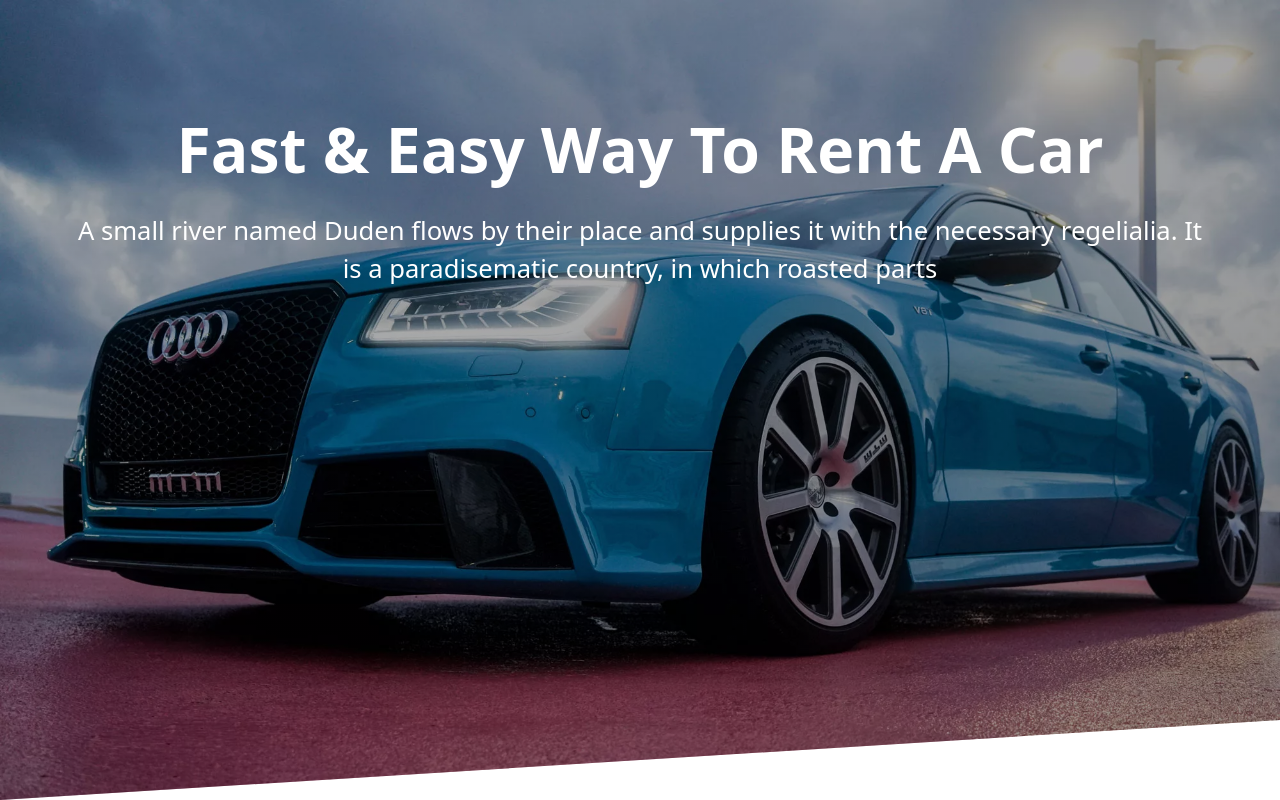
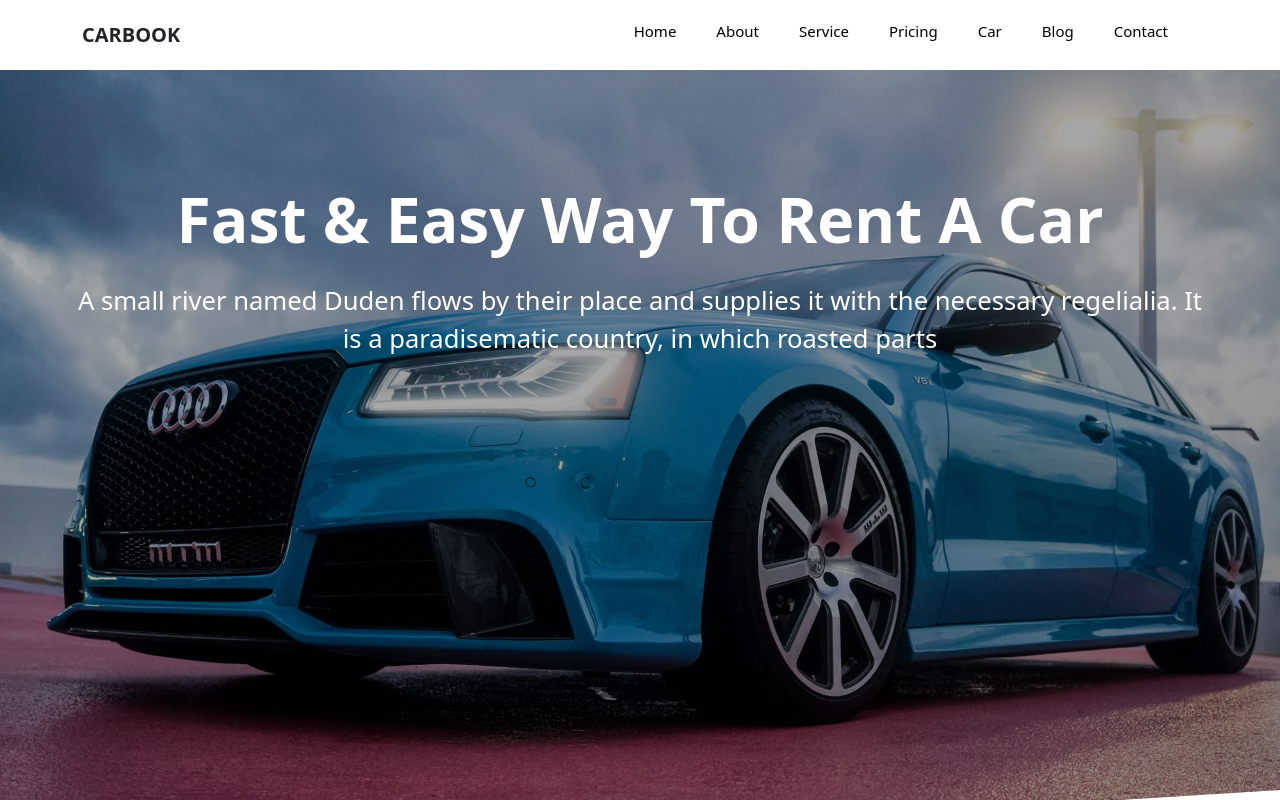
Before and after one commit to Yahckman1112/car-book, a React (Create React App) app: page / in a window 1280 px wide. Shown: the top 800 px of the page. Built offline with nearby package versions, Linux system fonts and the light colour scheme.

Commit message:
App heaer

```diff
--- a/src/App.js
+++ b/src/App.js
@@ -1,13 +1,15 @@
-import logo from './logo.svg';
-import './App.css';
-import { Route, Routes } from 'react-router-dom';
-import Home from './pages/homepage/home';
+import logo from "./logo.svg";
+import "./App.css";
+import { Route, Routes } from "react-router-dom";
+import Home from "./pages/homepage/home";
+import Header from "./components/header/header";
 
 function App() {
   return (
     <div className="App">
-      < Routes>
-      <Route path='/' element={<Home/>}/>
+      <Header />
+      <Routes>
+        <Route path="/" element={<Home />} />
       </Routes>
     </div>
   );
--- a/src/components/footer/footer.jsx
+++ b/src/components/footer/footer.jsx
@@ -2,13 +2,8 @@ import React from "react";
 import styles from "./footer.module.scss";
 import { carText, logo, links, customers } from "./text";
 import { Link } from "react-router-dom";
-import {
-  FaFacebook,
-  FaInstagramSquare,
-  FaLocationArrow,
-  FaSearchLocation,
-  FaTwitter,
-} from "react-icons/fa";
+import { FaLocationArrow } from "react-icons/fa";
+import { Zoom } from "react-reveal";
 function Footer(props) {
   return (
     <div className={styles.footer}>
@@ -22,16 +17,17 @@ function Footer(props) {
 
           <div className={styles.social}>
             {logo.map((logo, i) => (
+              <Zoom>
                 <a href={logo.link} className={styles.social_logo}>
                   {logo.logo}
                 </a>
+              </Zoom>
             ))}
           </div>
         </div>
         <div className="col-12 col-lg-3 col-md-3">
           <p className={styles.para2}>Information</p>
-          {links.map(link=>(
-
+          {links.map((link) => (
             <Link className={styles.link} to="#">
               {link.linkName}
             </Link>
@@ -40,13 +36,11 @@ function Footer(props) {
 
         <div className="col-12 col-lg-3 col-md-3">
           <p className={styles.para2}> Customer Support </p>
-          {customers.map(item=>(
-
+          {customers.map((item) => (
             <Link className={styles.link} to="#">
               {item.linkName}
             </Link>
-          )) }
-
+          ))}
         </div>
         <div className="col-12 col-lg-3 col-md-3">
           <p className={styles.para2}> Have a Question </p>
--- /dev/null
+++ b/src/components/header/header.jsx
@@ -0,0 +1,42 @@
+import React from "react";
+import styles from "./header.module.scss";
+import { Link } from 'react-router-dom';
+import { AiOutlineMenuUnfold } from "react-icons/ai";
+import { useState } from "react";
+function Header(props) {
+    const [isActive, setisActive] = useState(false)
+
+    const handleActive=()=>{
+
+        setisActive(!isActive)
+    }
+  return (
+    <div>
+      <div className={`container ${styles.header}`}>
+        <div className={styles.title}>
+          <span className={styles.title_main}>Car</span>
+          <span className= {styles.title_sub}>Book</span>
+        </div>
+
+        <nav className={`${styles.hideOnMobile} ${styles.navs}`}>
+            <Link to='#' onClick={handleActive} className={`${isActive? `${styles.active}`: `${styles.not_active}`} ${styles.nav_items}`}>Home</Link>
+            <Link to='#' onClick={handleActive} className={`${isActive? `${styles.active}`: `${styles.not_active}`} ${styles.nav_items}`}>About</Link>
+            <Link to='#' onClick={handleActive} className={`${isActive? `${styles.active}`: `${styles.not_active}`} ${styles.nav_items}`}>Service</Link>
+            <Link to='#' onClick={handleActive} className={`${isActive? `${styles.active}`: `${styles.not_active}`} ${styles.nav_items}`}>Pricing</Link>
+            <Link to='#' onClick={handleActive} className={`${isActive? `${styles.active}`: `${styles.not_active}`} ${styles.nav_items}`}>Car</Link>
+            <Link to='#' onClick={handleActive} className={`${isActive? `${styles.active}`: `${styles.not_active}`} ${styles.nav_items}`}>Blog</Link>
+            <Link to='#' onClick={handleActive} className={`${isActive? `${styles.active}`: `${styles.not_active}`} ${styles.nav_items}`}>Contact</Link>
+        </nav>
+
+
+        <div className={`${styles.hideOnDesktop} ${styles.icon}`}>
+           <AiOutlineMenuUnfold size={30}/>
+        </div>
+
+
+      </div>
+    </div>
+  );
+}
+
+export default Header;
--- /dev/null
+++ b/src/components/header/header.module.scss
@@ -0,0 +1,46 @@
+@import "./../../index.scss";
+
+.title {
+  font-weight: 800;
+  font-size: 20px;
+  text-transform: uppercase;
+}
+
+.header {
+  display: flex;
+  padding: 20px;
+  flex-direction: row;
+  padding-left: 1.5rem;
+  overflow-x: hidden;
+  margin-bottom: 0px;
+}
+.navs {
+  display: flex;
+  justify-content: flex-end;
+  flex: 1;
+}
+.nav_items {
+  text-decoration: none;
+  margin-left: 40px;
+  font-size: 15px;
+  font-weight: 400;
+  color: black;
+
+  &:hover {
+    color: black;
+  }
+}
+
+.active {
+  color: $frequent-color;
+}
+.not_active {
+  color: black;
+}
+
+
+.icon{
+   @include responsive(phone){
+      margin-left: -500px;
+   }
+}
--- a/src/index.scss
+++ b/src/index.scss
@@ -24,3 +24,20 @@ $frequent-color1: #01d28e;
   }
 
 }
+
+.hideOnDesktop{
+  visibility: hidden;
+  @include responsive(tab){
+    visibility: visible;
+  }
+  @include responsive(phone){
+    visibility: visible !important;
+  }
+
+}
+.hideOnMobile{
+  visibility: visible;
+  @include responsive(tab){
+    visibility: hidden;
+  }
+}
--- a/src/pages/homepage/home.jsx
+++ b/src/pages/homepage/home.jsx
@@ -15,7 +15,7 @@ function Home(props) {
       <Feture />
       <Aboutus />
       <Services />
-      <Work />
+      {/* <Work /> */}
       <Footer />
     </div>
   );
```
Also changed, not shown: src/root.css (added, +9 -0 lines). Lines whose indentation alone changed are shown as unchanged.
